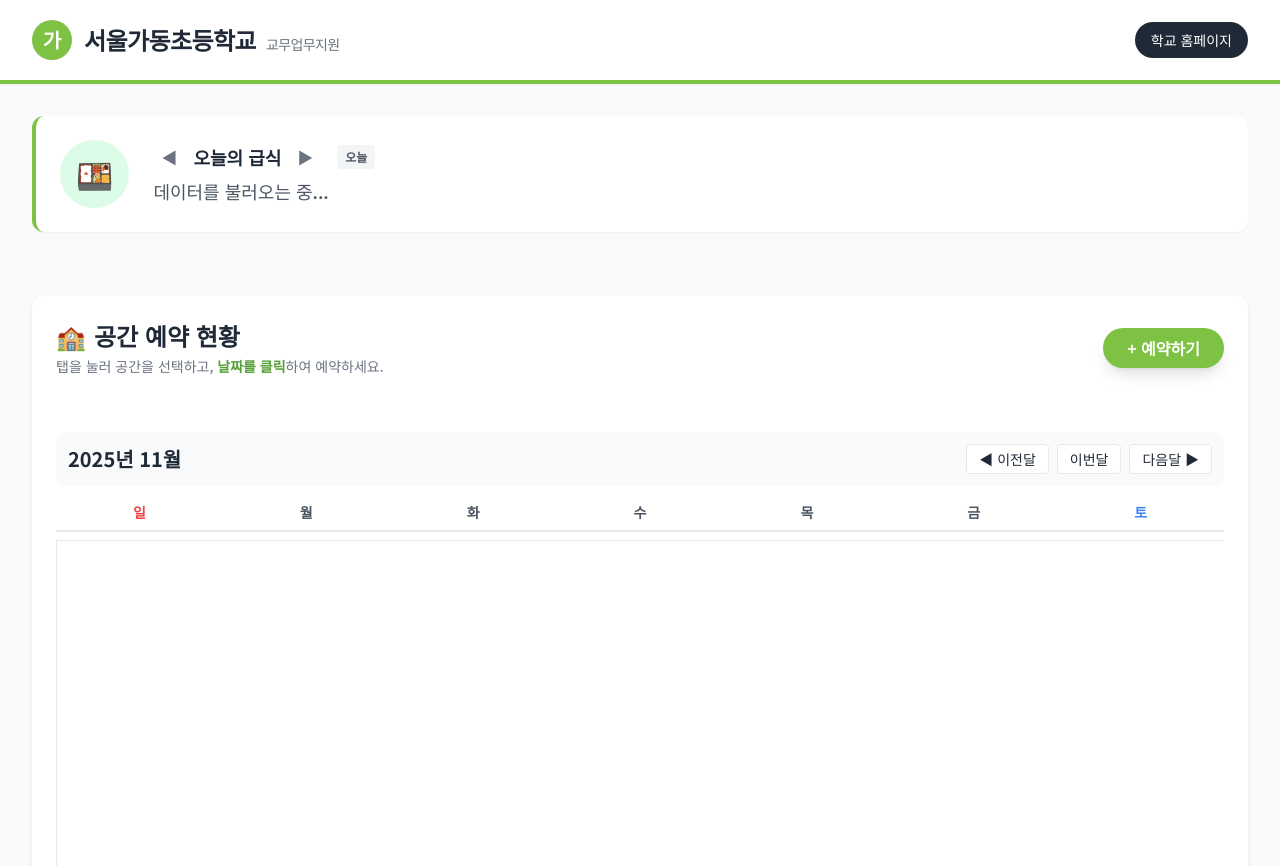
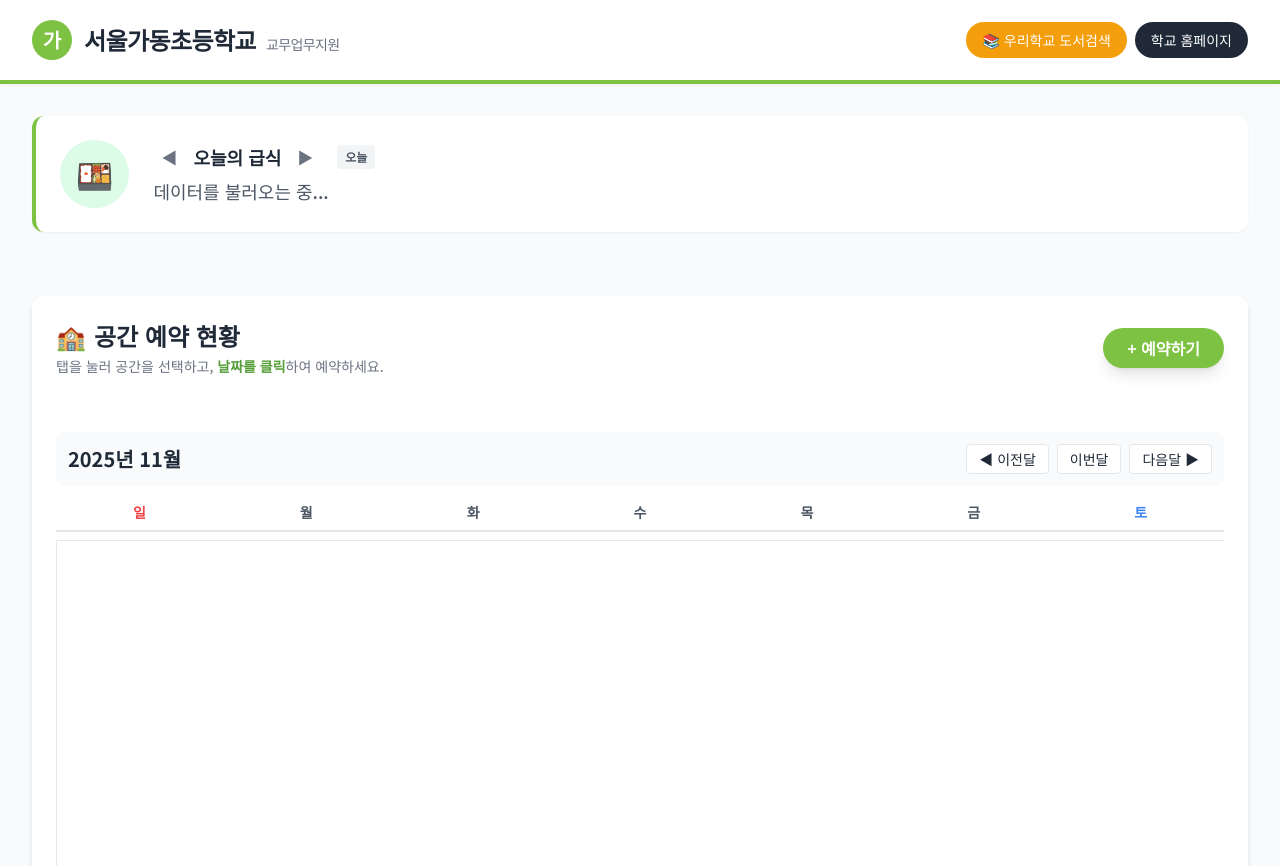
Before and after one commit to Ingyu87/gadongonline, a plain HTML site: page index.html in a window 1280 px wide. Shown: the top 866 px of the page. Drawn offline with nearby package versions, Linux system fonts and the light colour scheme; no server answers.

Commit message:
헤더에 우리학교 도서검색 링크 추가

```diff
--- a/index.html
+++ b/index.html
@@ -287,9 +287,14 @@ body {
                 <div class="w-10 h-10 bg-school-green rounded-full flex items-center justify-center text-white text-xl font-bold">가</div>
                 <h1 class="text-2xl font-bold text-gray-800 tracking-tight">서울가동초등학교 <span class="text-sm font-medium text-gray-500 ml-1">교무업무지원</span></h1>
             </div>
-            <a href="https://gadong.sen.es.kr" target="_blank" class="hidden md:flex items-center gap-2 bg-gray-800 text-white px-4 py-2 rounded-full text-sm hover:bg-black transition">
-                <span>학교 홈페이지</span>
-            </a>
+            <div class="hidden md:flex items-center gap-2">
+                <a href="https://read365.edunet.net/PureScreen/SchoolSearch?schoolName=%EC%84%9C%EC%9A%B8%EA%B0%80%EB%8F%99%EC%B4%88%EB%93%B1%ED%95%99%EA%B5%90&provCode=B10&neisCode=B100000897" target="_blank" class="flex items-center gap-2 bg-amber-500 text-white px-4 py-2 rounded-full text-sm hover:bg-amber-600 transition">
+                    <span>📚 우리학교 도서검색</span>
+                </a>
+                <a href="https://gadong.sen.es.kr" target="_blank" class="flex items-center gap-2 bg-gray-800 text-white px-4 py-2 rounded-full text-sm hover:bg-black transition">
+                    <span>학교 홈페이지</span>
+                </a>
+            </div>
         </div>
     </header>
 
```
Also changed, not shown: API_KEY_REGENERATE.md (line endings or trailing spaces), FIREBASE_SAFETY.md (line endings or trailing spaces), SECURITY.md (line endings or trailing spaces), VERCEL_ENV_SETUP.md (line endings or trailing spaces), css/style.css (line endings or trailing spaces), js/config.example.js (line endings or trailing spaces), js/utils.js (line endings or trailing spaces), 1 other file.
